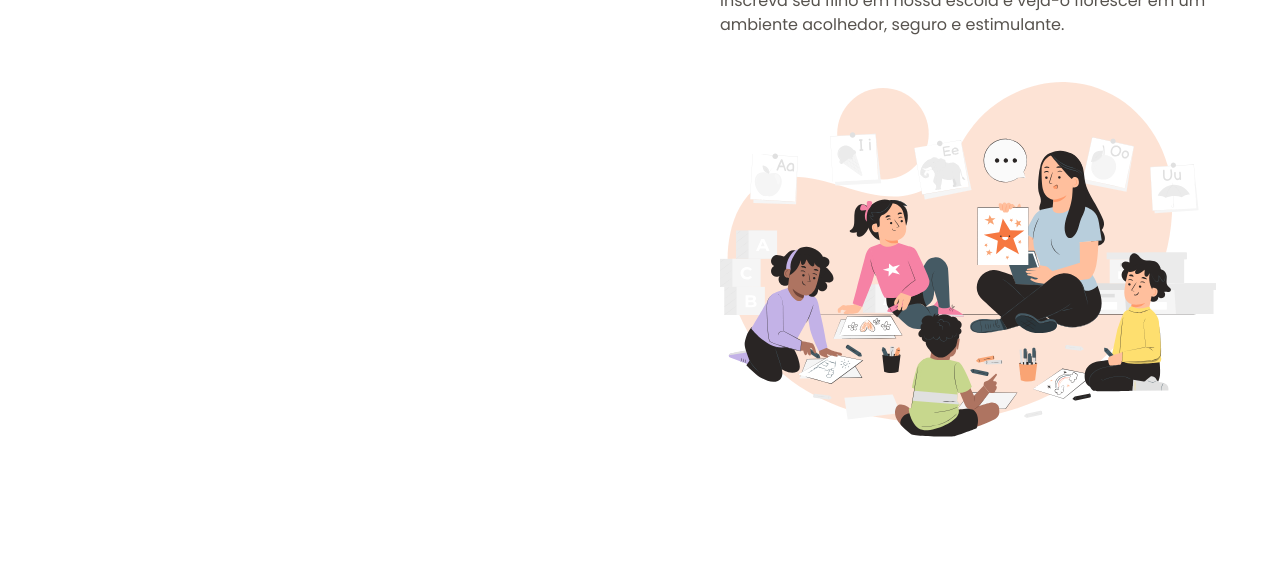
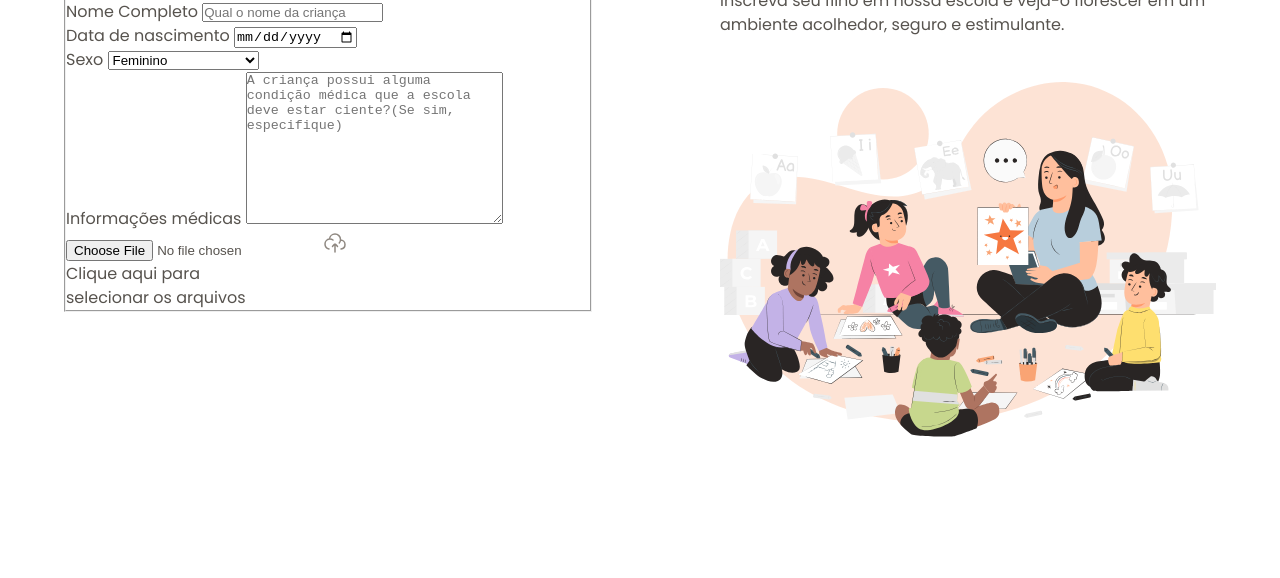
Before and after one commit to AndrePassoni/Formulario-de-matricula, a plain HTML site: page index.html in a window 1280 px wide. Shown: the part 222-800 px from the top of the page. Drawn offline with Linux system fonts and the light colour scheme.

Commit message:
Fourth class - starting form

```diff
--- a/index.html
+++ b/index.html
@@ -23,6 +23,46 @@
 
                 <h1>Formulário de matrícula</h1>
                 <p>Preencha os dados abaixo para matricular seu filho na escola de educação infantil Estrelas do Amanhã.</p>
+
+                <form method="post" enctype="multipart/form-data">
+                    <fieldset class="child-info">
+                        <legend>Informações da criança</legend>
+
+                        <div class="input-wrapper">
+                            <label for="fullname">Nome Completo</label>
+                            <input id="fullname" name="fullname" type="text" placeholder="Qual o nome da criança">
+                        </div>
+
+                        <div class="input-wrapper">
+                            <label for="birth">Data de nascimento</label>
+                            <input type="date" name="birth" id="birth" lang="pt-BR">
+                        </div>
+
+                        <div class="select-wrapper">
+                            <label for="gender">Sexo</label>
+                            <select name="gender" id="gender">
+                                <option value="female">Feminino</option>
+                                <option value="male">Masculino</option>
+                                <option value="na">Prefiro não responder</option>
+                            </select>
+                        </div>
+
+                        <div class="textarea-wrapper">
+                            <label for="medical-info">Informações médicas</label>
+                            <textarea name="medical-info" id="medical-info" cols="30" rows="10" placeholder="A criança possui alguma condição médica que a escola deve estar ciente?(Se sim, especifique)"></textarea>
+                        </div>
+
+                        <div class="droparea-wrapper">
+                            <input type="file" name="birth-file" id="birth-file">
+                            <img src="assets/icons/cloud-upload.svg" alt="">
+                            <p>
+                                Clique aqui para <br>
+                                selecionar os arquivos
+                            </p>
+                        </div>
+
+                    </fieldset>
+                </form>
             </div>
         </main>
 
```
